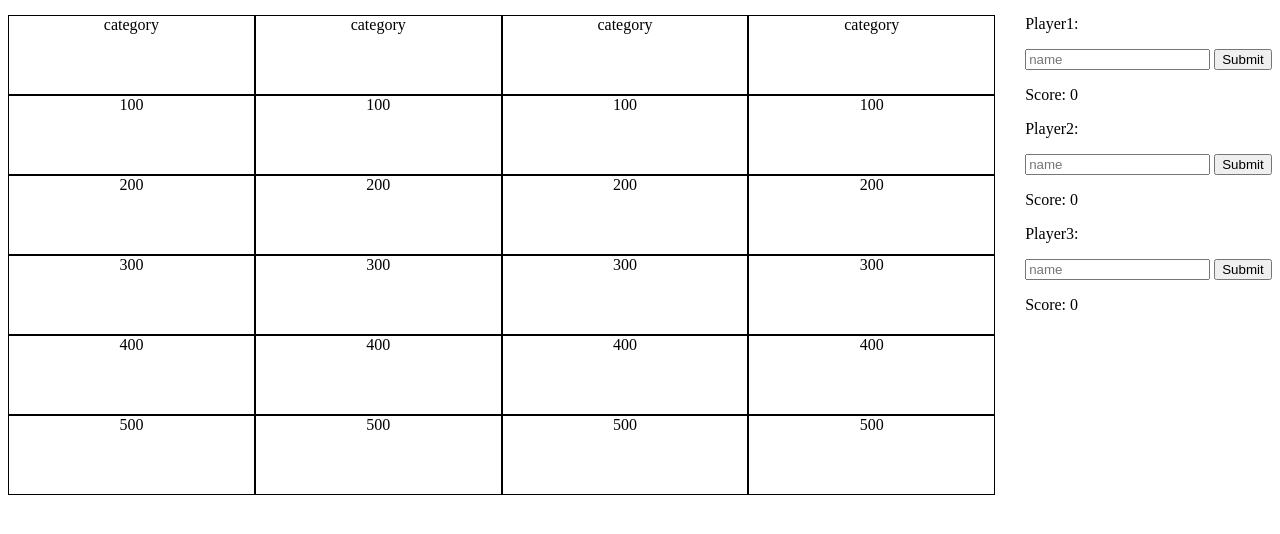
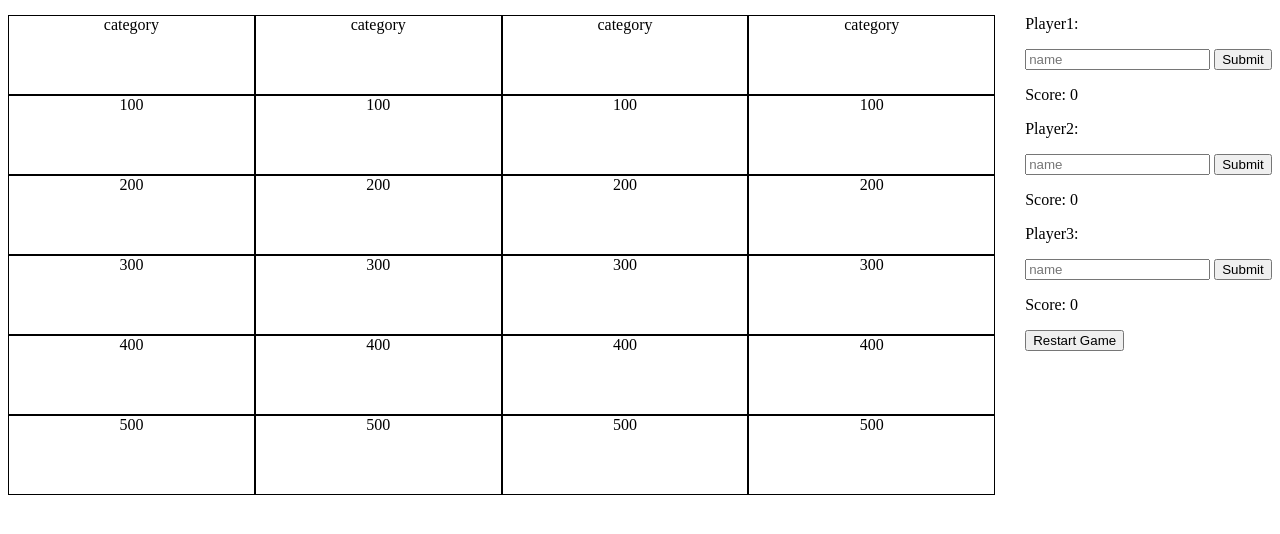
Before and after one commit to KylieStanley/Jeopardy, a plain HTML site: page index.html in a window 1280 px wide. Shown: the part 96-630 px from the top of the page. Drawn offline with Linux system fonts and the light colour scheme.

Commit message:
Add restart button.

```diff
--- a/index.html
+++ b/index.html
@@ -56,7 +56,7 @@
         <input type="text" placeholder="name">
         <button>Submit</button>
         <p>Score: 0</p>
-
+        <button>Restart Game</button>
     </aside>
   </div>
 
```
